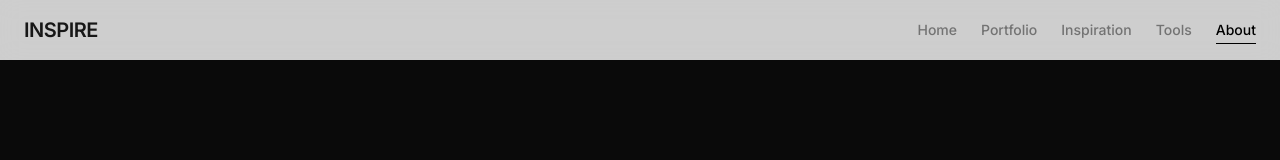
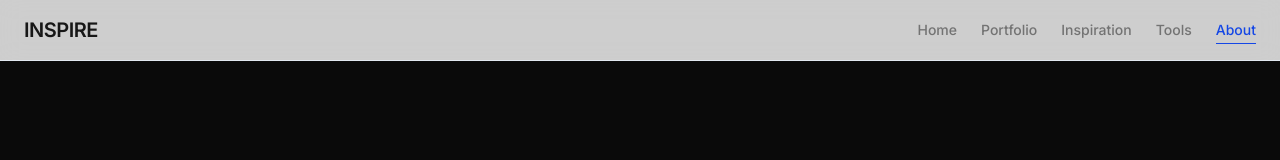
Before and after one commit to prasanjit-dey-ux/Inspohub, a Next.js app in the folder client/: page /about in a window 1280 px wide. Shown: the top 160 px of the page. Built offline with nearby package versions, Linux system fonts and the light colour scheme.

Commit message:
added border in navbar

```diff
--- a/client/component/layout/navbar.tsx
+++ b/client/component/layout/navbar.tsx
@@ -18,10 +18,10 @@ export default function Navbar() {
   return (
     <nav
       className={clsx(
-        "sticky top-0 z-50 bg-white backdrop-blur-md supports-backdrop-filter:bg-white/80 "
+        "sticky top-0 z-50 bg-white backdrop-blur-md supports-backdrop-filter:bg-white/80  border-b border-slate-200"
       )}
     >
-      <div className="max-w-7xl mx-auto flex justify-between items-center px-6 py-4">
+      <div className="mx-auto flex justify-between items-center px-6 py-4 max-w-7xl">
         {/* Logo */}
         <Link
           href="/"
@@ -42,16 +42,16 @@ export default function Navbar() {
                 className={clsx(
                   "relative transition-colors duration-200",
                   isActive
-                    ? "text-black"
-                    : "text-neutral-500 hover:text-black"
+                    ? "text-blue-700"
+                    : "text-neutral-500 hover:text-blue-700"
                 )}
               >
                 {link.name}
 
-                {/* ✅ Animated underline */}
+                {/* Animated underline */}
                 <span
                   className={clsx(
-                    "absolute left-0 -bottom-1 h-[1.5px] bg-black transition-all duration-300 ease-out",
+                    "absolute left-0 -bottom-1 h-[1.5px] bg-blue-700 transition-all duration-300 ease-out",
                     isActive
                       ? "w-full"
                       : "w-0 group-hover:w-full hover:w-full"
```
